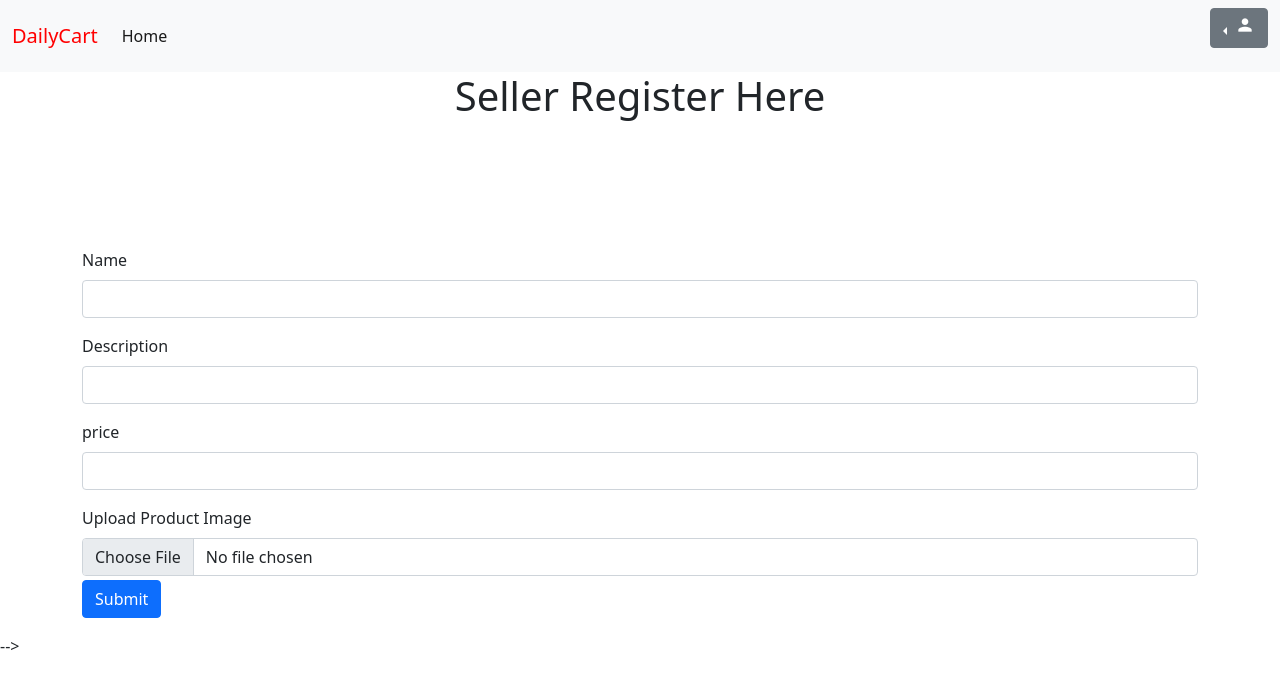
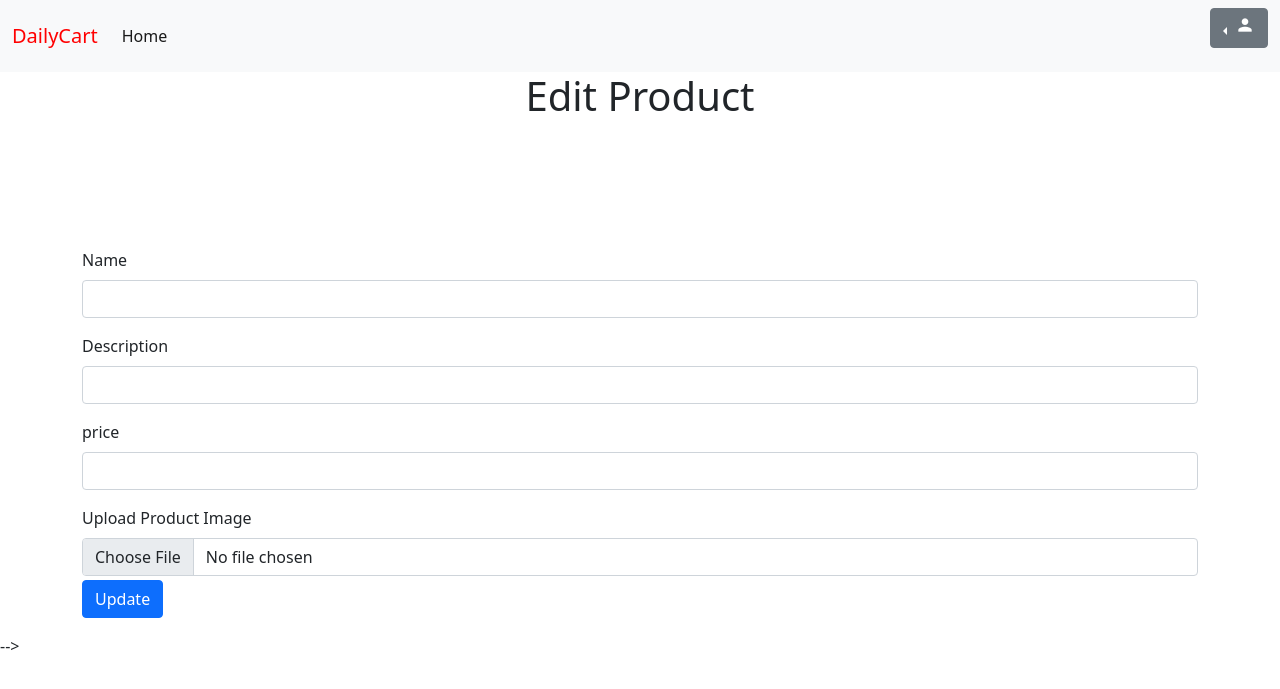
Before and after one commit to sprakhar11/dailyCart, a PHP site: page /edit_product.php in a window 1280 px wide. Shown: the top 689 px of the page. Run offline with PHP 8.4, Linux system fonts and the light colour scheme; the visitor is signed in with stand-in values (Sample User, id 1); data that the repository does not hold is empty; some libraries are stand-ins or nearby versions.

Commit message:
update1.2

```diff
--- a/edit_address.php
+++ b/edit_address.php
@@ -16,7 +16,7 @@ include "./navbar.php";
 
     // echo $editAddressId;
 
-    $sql="SELECT * FROM address  WHERE id='$editAddressId' ";
+    $sql="SELECT * FROM address  WHERE id='$editAddressId'";
 
     $query=mysqli_query($conn,$sql);
 
--- a/edit_product.php
+++ b/edit_product.php
@@ -11,12 +11,21 @@ if(empty($_SESSION['email'])) {
     header('Location: login.php?from_page=myAccount');
 
 }
-// include "./userData.php";
+if(!empty($_SESSION['editproductid'])){
+
+    $editProductId = $_SESSION['editproductid'];
+
 
         $name = $description = $price = $imagePath = "";
         $nameErr = $descriptionErr = $priceErr = $imagePathErr = "";
         $fileName = $targetDir = "";
         $productExist="";
+
+        $sql="SELECT * FROM product  WHERE id='$editProductId'";
+
+        $query=mysqli_query($conn,$sql);
+
+        $product=mysqli_fetch_array($query);
 
 
         if(isset($_POST['submit']))
@@ -24,20 +33,20 @@ if(isset($_POST['submit']))
             if (!empty($_POST['name'])) {
                 $name = htmlspecialchars($_POST['name']);
             } else {
-        $nameErr = "Product Name is missing!";
+                $name= $product['name'];
             }
 
             if (!empty($_POST['description'])) {
                 $description = htmlspecialchars($_POST['description']);
             } else {
-        $descriptionErr = "Description is missing!";
+                $description = $product['description'];
             }
 
 
             if (!empty($_POST['price'])) {
                 $price = htmlspecialchars($_POST['price']);
             } else {
-        $priceErr = "Price is missing!";
+                $price = $product['price'];
             }
             // if(!empty($_POST['$upload']))
             echo $_POST['upload'];
@@ -48,7 +57,7 @@ if(isset($_POST['submit']))
                 move_uploaded_file($fileTmp, $targetDir);
             } else {
 
-        $imagePathErr = " Image is not uploaded Successfully!";
+                $targetDir = $product['imagePath'];
             }
 
 
@@ -62,16 +71,16 @@ if(isset($_POST['submit']))
             if (empty($nameErr) && empty($descriptionErr) && empty($imagePathErr) && empty($priceErr)) {
                 // echo $name;
                 // echo "reached in product create";
-                $sellerId = $user['id'];
 
-                $sql = "INSERT INTO product ( name, description, price, imagePath, sellerId) VALUES (  '$name', '$description', '$price','$targetDir', '$sellerId')";
+                        $sql = "UPDATE product SET name='$name', description='$description', price='$price', imagePath='$targetDir' WHERE id='$editProductId'";
 
                         if (mysqli_query($conn, $sql)) {
 
                             // successfully data registered
-                    header('Location: myAccount.php');
+                            header('Location: manage_products.php?updated=done');
+
                         } else {
-                    echo "Error:" . mysqli_error($conn);
+                            // echo "Error:" . mysqli_error($conn);
                         }
 
 
@@ -83,6 +92,10 @@ if(isset($_POST['submit']))
         } else {
             // echo "form not submitted";
         }
+} else {
+
+    header('Location: myAccount.php');
+}
 
 
 ?>
@@ -90,7 +103,7 @@ if(isset($_POST['submit']))
 
 <div class="container">
 
-        <h1 style="text-align: center;">Seller Register Here</h1>
+        <h1 style="text-align: center;">Edit Product</h1>
         <br><br><br><br><br>
 
         <form action="<?php echo htmlspecialchars($_SERVER['PHP_SELF']);  ?>" method="POST" enctype="multipart/form-data">
@@ -99,13 +112,13 @@ if(isset($_POST['submit']))
 
             <div class="mb-3">
                 <label for="exampleInputEmail1" class="form-label">Name </label>
-                <input type="text" class="form-control" id="exampleInputEmail1" aria-describedby="emailHelp" name="name">
+                <input type="text" placeholder="<?php echo $product['name'] ?>" class="form-control" id="exampleInputEmail1" aria-describedby="emailHelp" name="name">
                 <div id="emailHelp" class="form-text"><?php echo $nameErr; ?></div>
             </div>
 
             <div class="mb-3">
                 <label for="exampleInputEmail1" class="form-label">Description</label>
-                <input type="text" class="form-control" id="exampleInputEmail1" aria-describedby="emailHelp" name="description">
+                <input type="text" placeholder="<?php echo $product['description'] ?>" class="form-control" id="exampleInputEmail1" aria-describedby="emailHelp" name="description">
                 <div id="emailHelp" class="form-text"><?php echo $descriptionErr; ?></div>
             </div>
 
@@ -113,7 +126,7 @@ if(isset($_POST['submit']))
 
             <div class="mb-3">
                 <label for="exampleInputEmail1" class="form-label">price</label>
-                <input type="number" class="form-control" id="exampleInputEmail1" aria-describedby="emailHelp" name="price">
+                <input type="number" placeholder="<?php echo $product['price'] ?>" class="form-control" id="exampleInputEmail1" aria-describedby="emailHelp" name="price">
                 <div id="emailHelp" class="form-text"><?php echo $priceErr; ?></div>
             </div>
 
@@ -123,7 +136,7 @@ if(isset($_POST['submit']))
             <div id="emailHelp" class="form-text"><?php echo $imagePathErr; ?></div>
 
 
-            <button type="submit" class="btn btn-primary" name="submit">Submit</button>
+            <button type="submit" class="btn btn-primary" name="submit">Update</button>
         </form>
 
 
--- a/myAccount.php
+++ b/myAccount.php
@@ -52,9 +52,8 @@ include "./config/userSession.php";
 <h1>You are a seller : </h1>
 <a href='<?php $userId = $user['id']; echo "editProfile.php" . "?id=$userId"; ?>'>Edit Profile</a>
 
-
 <a href="add_product.php">Add Product</a>
-<a href="manage_products.php">Delete Product</a>
+<a href="manage_products.php">Manage Products</a>
 <a href='<?php $userId = $user['id']; echo "manage_address.php" . "?id=$userId"; ?>'>Manage Address</a>
 
 <h3>Add Address : </h3>
```
Also changed, not shown: manage_products.php (+9 -3 lines). Lines whose indentation alone changed are shown as unchanged.
